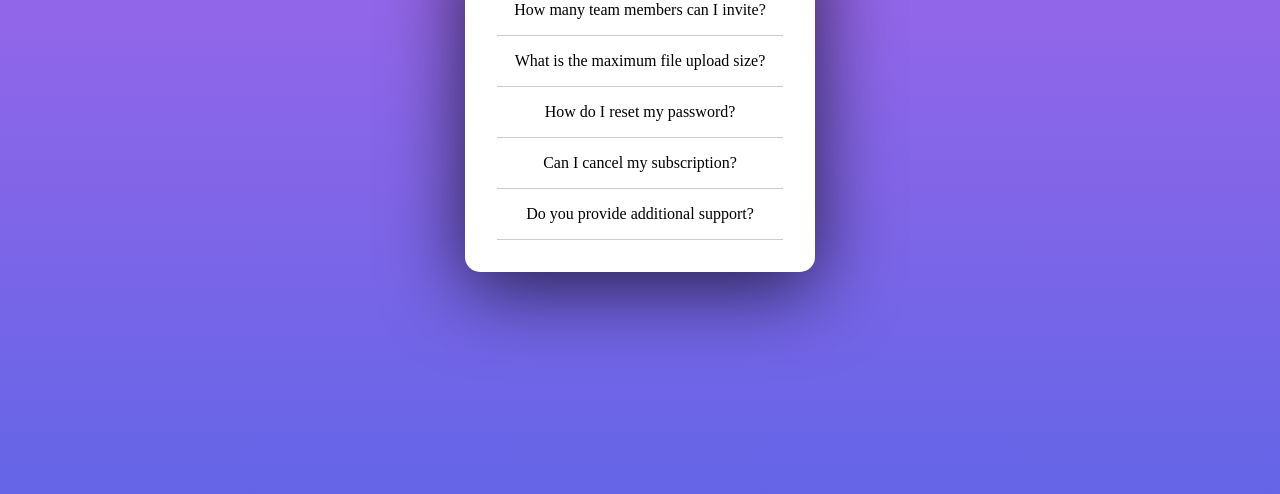
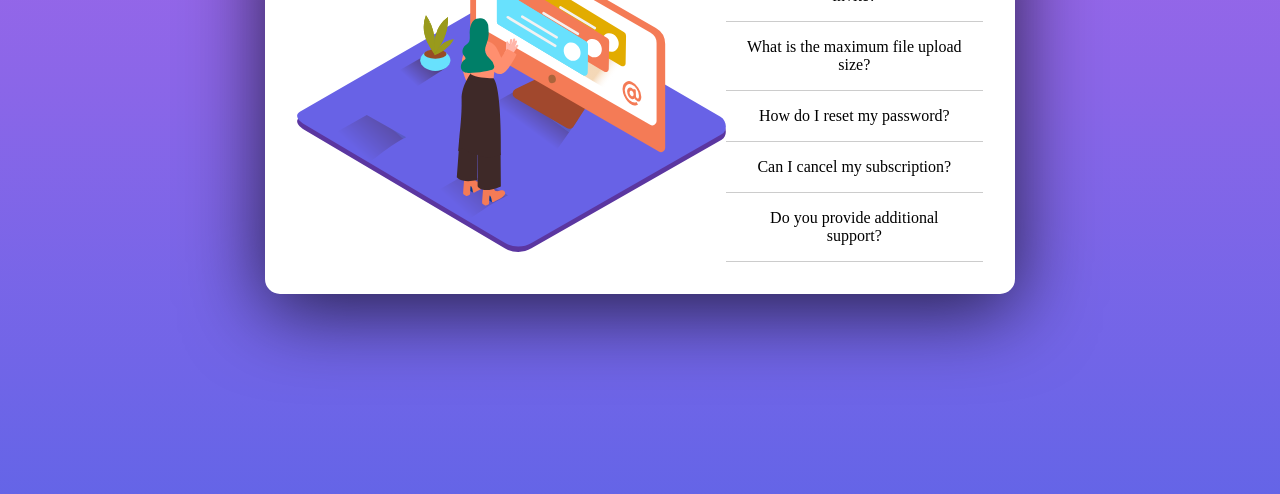
Before and after one commit to Rex-Arnab/frontend-mentor, a plain HTML site: page faq-accordion-card-main/index.html in a window 1280 px wide. Shown: the part 306-800 px from the top of the page. Drawn offline with Linux system fonts and the light colour scheme.

Commit message:
adding some images

```diff
--- a/faq-accordion-card-main/index.html
+++ b/faq-accordion-card-main/index.html
@@ -14,6 +14,13 @@
   </head>
   <body>
     <main class="card">
+      <section class="hero_section_mobile">
+        <img src="./images/illustration-woman-online-mobile.svg" alt="">
+      </section>
+      <section class="hero_section_desktop">
+        <img src="./images/illustration-woman-online-desktop.svg" alt="">
+      </section>
+      <section class="main_content">
         <h1>FAQ</h1>
         <dl>
           <dt>How many team members can I invite?</dt>
@@ -42,6 +49,7 @@
             normal business hours.
           </dd>
         </dl>
+      </section>
     </main>
   </body>
 </html>
--- a/faq-accordion-card-main/style.css
+++ b/faq-accordion-card-main/style.css
@@ -17,13 +17,28 @@ body {
     hsl(240, 73%, 65%)
   );
 }
+img {
+  width: 100%;
+  height: auto;
+}
 main.card {
   width: 350px;
   background-color: white;
   border-radius: 15px;
   padding: 2rem;
   box-shadow: 0 1rem 5rem rgba(0, 0, 0, 0.7);
+  position: relative;
+  display: flex;
+  flex-direction: column;
 }
+
+.main_content {
+  display: flex;
+  flex-direction: column;
+  justify-content: center;
+  align-items: center;
+}
+
 dd {
   display: none;
 }
@@ -31,3 +46,20 @@ dt {
   padding: 1rem;
   border-bottom: 1px solid #ccc;
 }
+.hero_section_desktop {
+  display: none;
+}
+@media screen and (min-width: 768px) {
+  main.card {
+    flex-direction: row;
+  }
+  main.card {
+    width: 750px;
+  }
+  .hero_section_desktop {
+    display: block;
+  }
+  .hero_section_mobile {
+    display: none;
+  }
+}
```
Lines whose indentation alone changed are shown as unchanged.
